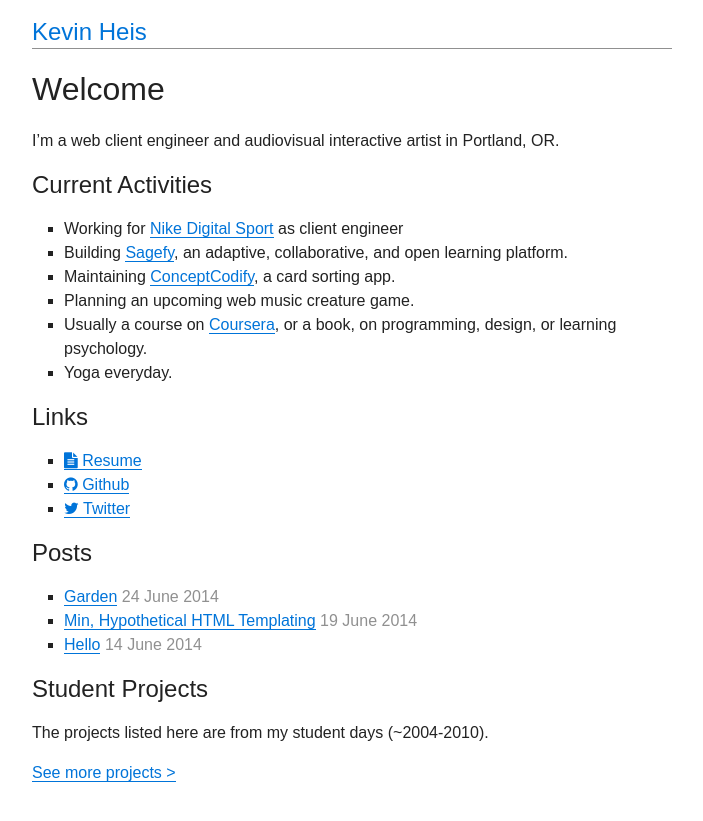
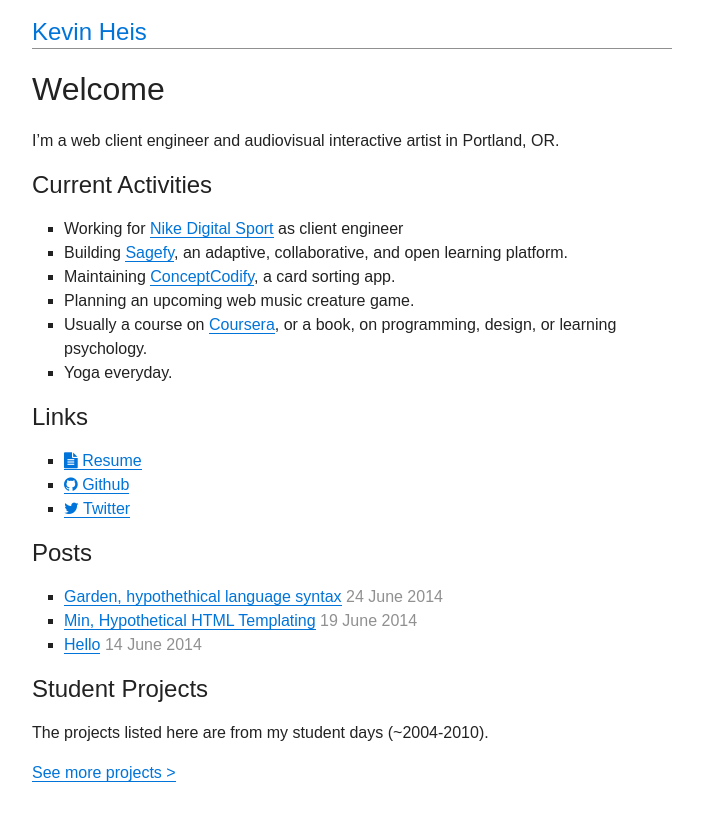
Before and after one commit to heiskr/heiskr.github.io, a Jekyll site: the page built from index.md, in a window 1280 px wide. Shown: the top 821 px of the page, without its empty margins (288-991 px from the left). Built offline with Jekyll 4.4.1, drawn with Linux system fonts in a browser that asks for light colours; nearby versions of some CDN libraries.

Commit message:
Update 2014-06-24-garden.md

```diff
--- a/_posts/2014-06-24-garden.md
+++ b/_posts/2014-06-24-garden.md
@@ -1,3 +1,9 @@
+---
+layout: post
+title: Garden, hypothethical language syntax
+---
+
+
 I've often asked myself as I work throughout the day, as I jump from JavaScript, CoffeeScript, Sass, Stylus, Python, Ruby, Java, HTML templating... _what would it look like for my 'ideal' syntax?_ This evolving post documents my thoughts.
 
 -------
```
